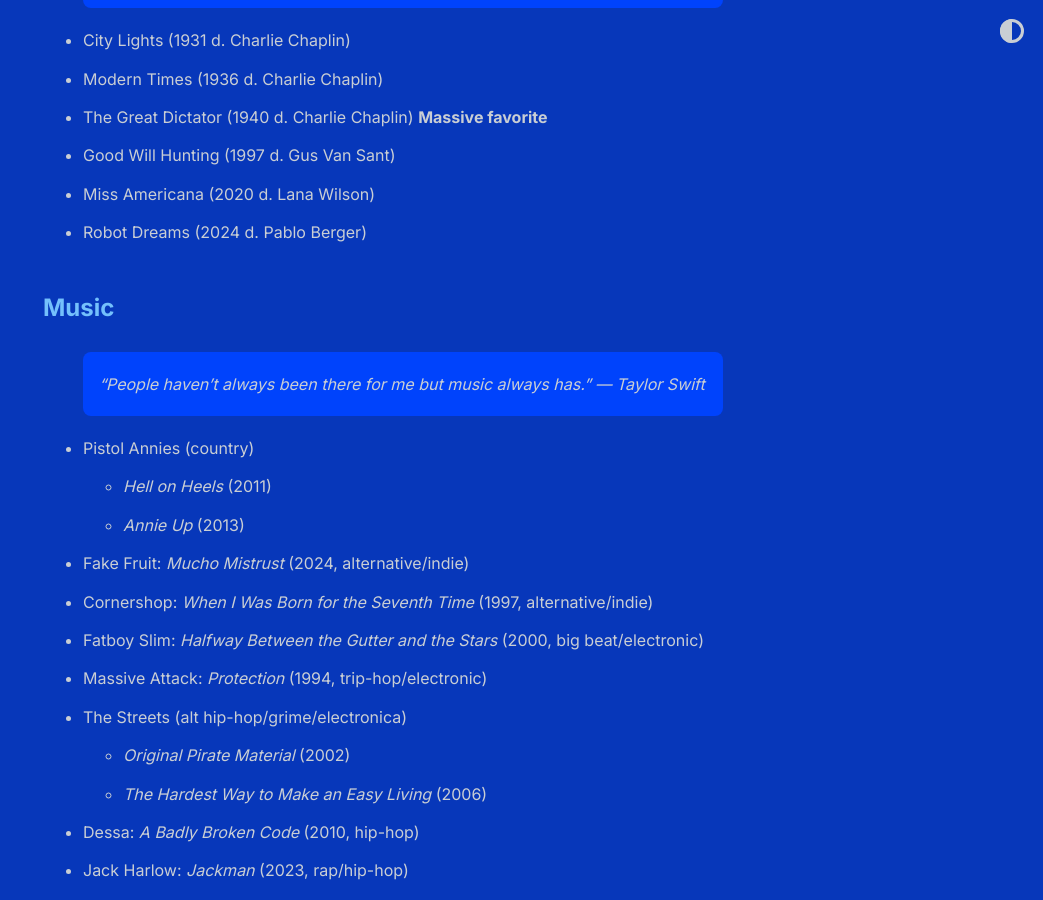
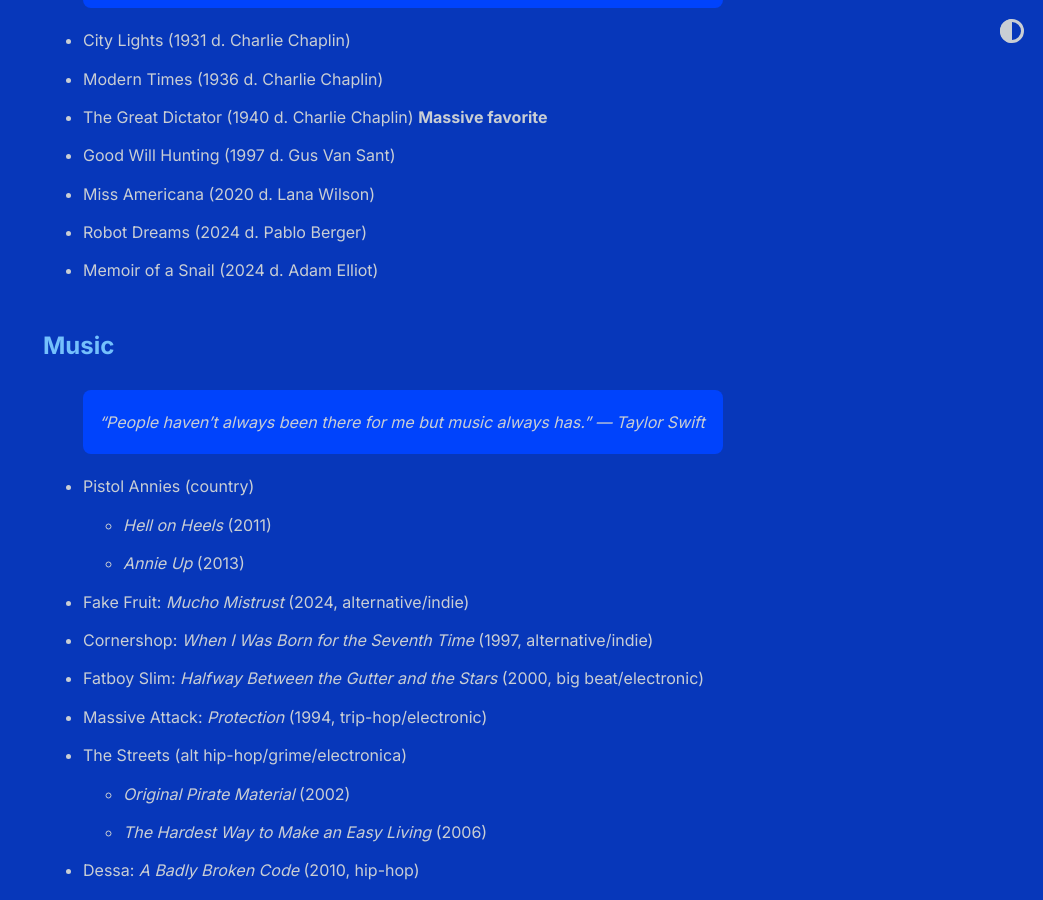
Before and after one commit to shihankanungo/shihankanungo.github.io, a Jekyll site: the page built from wrapped.md, in a window 1280 px wide and 900 px high, scrolled down 378 px. Shown: the whole window, without its empty margins (237-1280 px from the left). Built offline with Jekyll 4.4.1, drawn with Linux system fonts in a browser that asks for light colours.

Commit message:
Update wrapped.md

```diff
--- a/wrapped.md
+++ b/wrapped.md
@@ -14,6 +14,7 @@
 - Good Will Hunting (1997 d. Gus Van Sant)
 - Miss Americana (2020 d. Lana Wilson)
 - Robot Dreams (2024 d. Pablo Berger)
+- Memoir of a Snail (2024 d. Adam Elliot)
 
 
 ## Music
```
